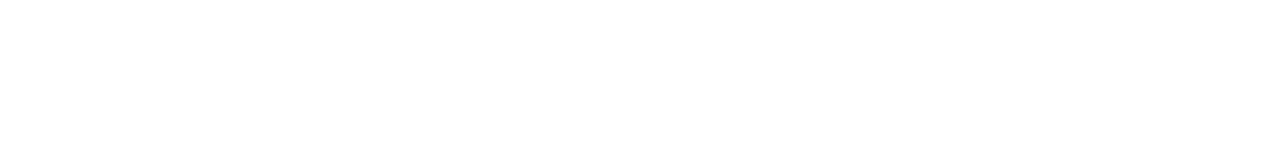
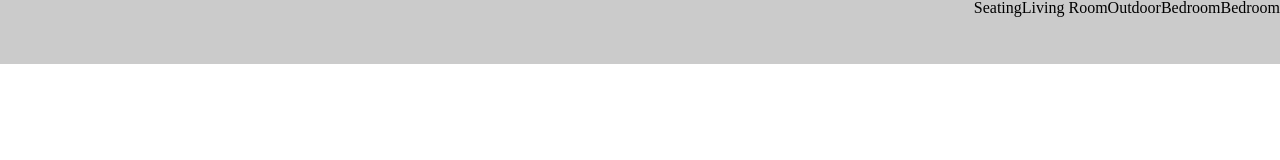
Before and after one commit to ZeAlmeida93/EDIT-HTML-CSS-FINAL, a plain HTML site: page Project_01/index.html in a window 1280 px wide. Drawn offline with Linux system fonts and the light colour scheme.

Commit message:
css Reset

```diff
--- a/Project_01/index.html
+++ b/Project_01/index.html
@@ -14,8 +14,28 @@
     <link rel="preconnect" href="https://fonts.gstatic.com" crossorigin>
     <link href="https://fonts.googleapis.com/css2?family=Inter:wght@100..900&display=swap" rel="stylesheet">
 
+    <!--Styles-->
+    <link rel="stylesheet" href="styles/css-reset.css">
+    <link rel="stylesheet" href="styles/global.css">
 
 </head>
+<header>
+
+    <nav>
+<ul class="navbar">
+<li>Seating</li>
+<li>Living Room</li>
+<li>Outdoor</li>
+<li>Bedroom</li>
+<li>Bedroom</li>
+
+</ul>
+
+
+    </nav>
+
+
+</header>
 
 <body>
 
--- /dev/null
+++ b/Project_01/styles/css-reset.css
@@ -0,0 +1,48 @@
+/* http://meyerweb.com/eric/tools/css/reset/
+   v2.0 | 20110126
+   License: none (public domain)
+*/
+
+html, body, div, span, applet, object, iframe,
+h1, h2, h3, h4, h5, h6, p, blockquote, pre,
+a, abbr, acronym, address, big, cite, code,
+del, dfn, em, img, ins, kbd, q, s, samp,
+small, strike, strong, sub, sup, tt, var,
+b, u, i, center,
+dl, dt, dd, ol, ul, li,
+fieldset, form, label, legend,
+table, caption, tbody, tfoot, thead, tr, th, td,
+article, aside, canvas, details, embed,
+figure, figcaption, footer, header, hgroup,
+menu, nav, output, ruby, section, summary,
+time, mark, audio, video {
+	margin: 0;
+	padding: 0;
+	border: 0;
+	font-size: 100%;
+	font: inherit;
+	vertical-align: baseline;
+}
+/* HTML5 display-role reset for older browsers */
+article, aside, details, figcaption, figure,
+footer, header, hgroup, menu, nav, section {
+	display: block;
+}
+body {
+	line-height: 1;
+}
+ol, ul {
+	list-style: none;
+}
+blockquote, q {
+	quotes: none;
+}
+blockquote:before, blockquote:after,
+q:before, q:after {
+	content: '';
+	content: none;
+}
+table {
+	border-collapse: collapse;
+	border-spacing: 0;
+}
--- a/Project_01/styles/global.scss
+++ b/Project_01/styles/global.scss
@@ -12,8 +12,26 @@ $btn-color-primary: #FCED70;
 // <uniquifier>: Use a unique and descriptive class name
 // <weight>: Use a value from 100 to 900
 
+header {
 
-header {
+    width: 100%;
+    height: 64px;
+    background-color: rgb(203, 203, 203);
+
+nav {
+
+    ul {
+
+        display: flex;
+        flex-direction: row;
+        justify-content: end;
+        align-self: center;
+    }
+}
+
+}
+
+body {
 
     background-color: $primary-background-color;
 }
```
Also changed, not shown: Project_01/styles/global.css, 1 other file.
